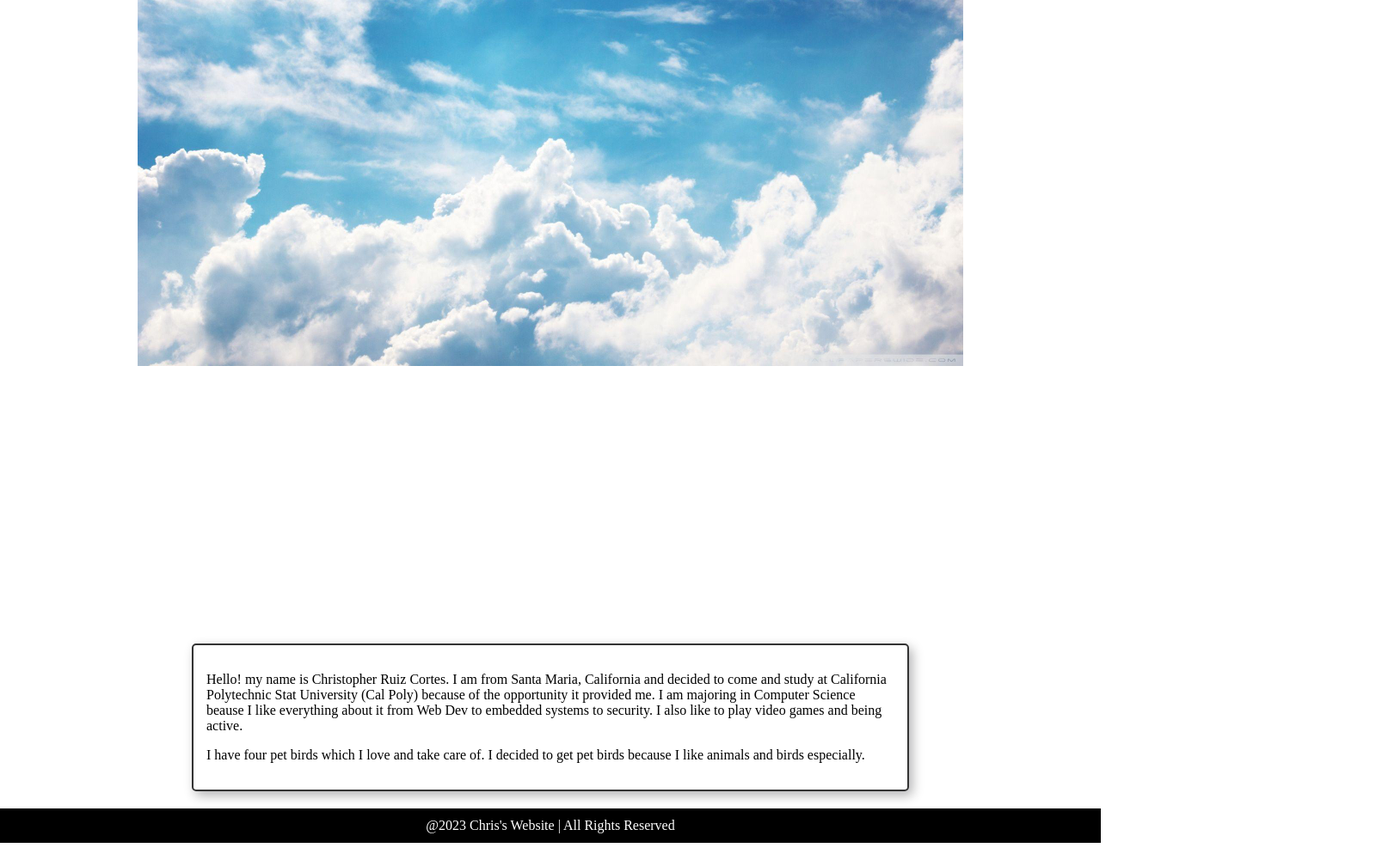
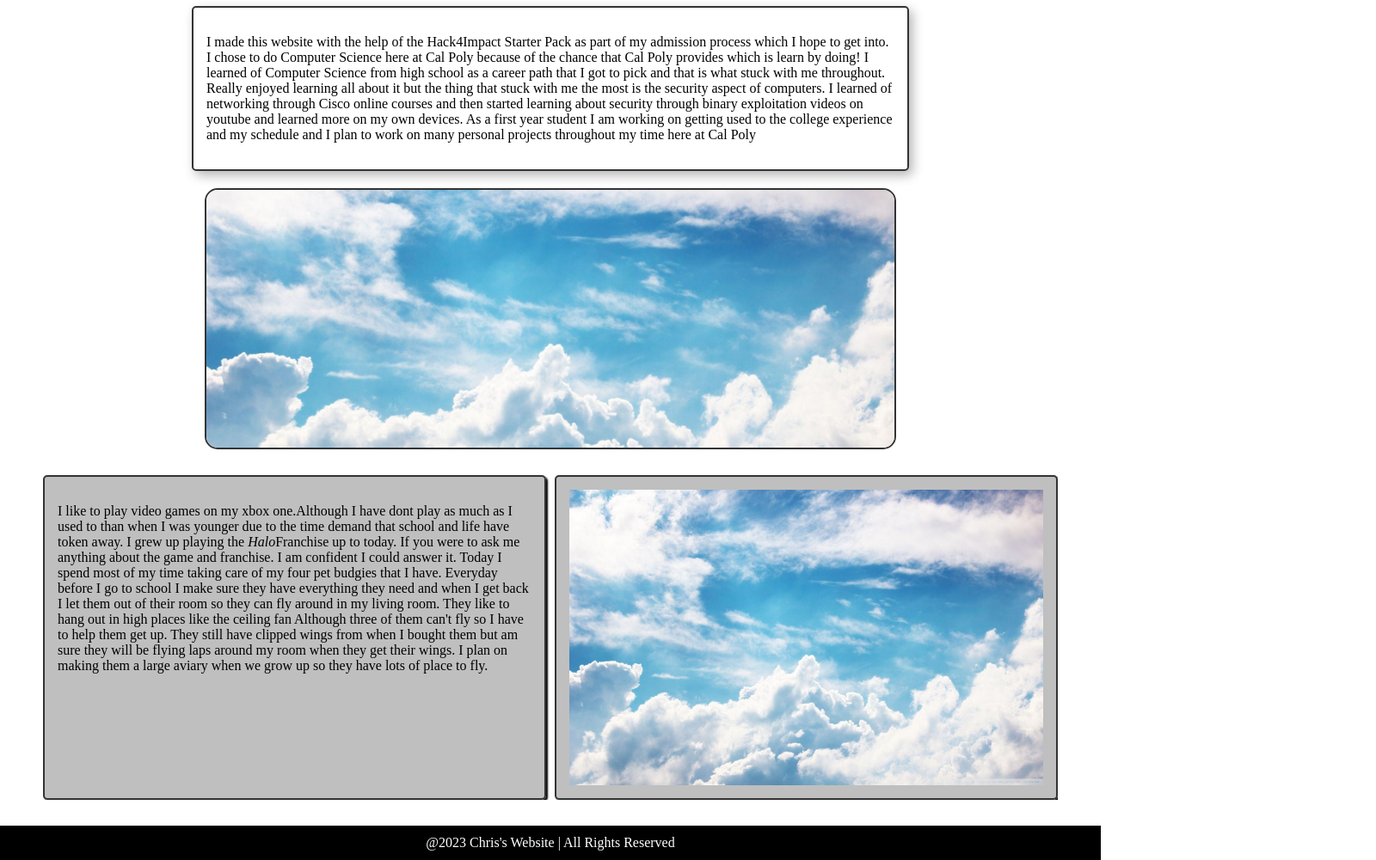
Before and after one commit to chrisgitrc/chrisgitrc.github.io, a plain HTML site: page index.html in a window 1280 px wide. Shown: the part 622-1623 px from the top of the page at 86% size, 1600 px wide, since content can reach past the window. Drawn offline with Linux system fonts and the light colour scheme.

Commit message:
feat: populate all pages with content.

```diff
--- a/index.html
+++ b/index.html
@@ -8,7 +8,7 @@
 	<Body>
 		<nav class="navbar">
 			<h1 class="logo">
-				<a href="index.html">personal website</a>
+				<a href="index.html">Christopher Ruiz Cortes</a>
 			</h1>
 			<ul class="nav-list">
 				<li><a href="index.html">Home</a></li>
@@ -19,14 +19,28 @@
 			</ul>
 		</nav>
 		<main>
-			<h1>Hello Word!</h1>
 			<div class="about">
-					<div class="about-image"><img src="clouds.jpg" alt="background image of the clouds"></div>
 					<div class="about-text">
-							<p>Hello! my name is Christopher Ruiz Cortes. I am from Santa Maria, California and decided to come and study at California Polytechnic Stat University (Cal Poly) because of the opportunity it provided me. I am majoring in Computer Science beause I like everything about it from Web Dev to embedded systems to security. I also like to play video games and being active.
+							<p>Hello! my name is Christopher Ruiz Cortes. I am from Santa Maria, California and decided to come and study at California Polytechnic State University (Cal Poly) because of the opportunity it provided me. I am majoring in Computer Science because I like everything about it from Web Development to embedded systems to security. I also like to play video games and being active aswell as nature.
 							</p>
-							<p>I have four pet birds which I love and take care of. I decided to get pet birds because I like animals and birds especially.</p>
 					</div>
+					<div class="image-container">
+						<img class="image-content" src="clouds.jpg" alt="clouds">
+					</div>
+					<h1 style="text-align:center;">About Me</h1>
+					<div class="about-text">
+							<p>I made this website with the help of the Hack4Impact Starter Pack as part of my admission process which I hope to get into. I chose to do Computer Science here at Cal Poly because of the chance that Cal Poly provides which is learn by doing! I learned of Computer Science from high school as a career path that I got to pick and that is what stuck with me throughout. Really enjoyed learning all about it but the thing that stuck with me the most is the security aspect of computers. I learned of networking through Cisco online courses and then started learning about security through binary exploitation videos on youtube and learned more on my own devices. As a first year student I am working on getting used to the college experience and my schedule and I plan to work on many personal projects throughout my time here at Cal Poly</p>
+					</div>
+					<div class="image-container">
+						<img class="image-content" src="clouds.jpg" alt="clouds">
+					</div>
+					<div class="Home-Grid">
+						<div class="Home-Grid-Ele">
+							<p>I like to play video games on my xbox one.Although I have dont play as much as I used to than when I was younger due to the time demand that school and life have token away. I grew up playing the <em>Halo</em>Franchise up to today. If you were to ask me anything about the game and franchise. I am confident I could answer it. Today I spend most of my time taking care of my four pet budgies that I have. Everyday before I go to school I make sure they have everything they need and when I get back I let them out of their room so they can fly around in my living room. They like to hang out in high places like the ceiling fan Although three of them can't fly so I have to help them get up. They still have clipped wings from when I bought them but am sure they will be flying laps around my room when they get their wings. I plan on making them a large aviary when we grow up so they have lots of place to fly. </p>
+						</div>
+						<div class="Home-Grid-Ele">
+							<img  class="image-content"src="clouds.jpg" alt="picture of birds" >
+						</div>
 			</div>
 		</main>
 
--- a/styles.css
+++ b/styles.css
@@ -83,6 +83,47 @@ main {
 	box-shadow: 4px 5px 13px rgba(0,2,5,0.3);
 	word-wrap: break-word
 }
-.about-image{
-	scale: 0.5;
+.Home-Grid {
+	margin: 30px;
+	display: grid;
+	grid-template-columns: repeat(auto-fit, minmax( 450px,1fr));
+	overflow: hidden;
+	gap: 10px;
+	max-width: 100vw;
+	}
+.Home-Grid-Ele {
+	max-width: 650px;
+	border: 2px solid #333;
+	border-radius: 5px;
+	box-shadow: 2px 2px 2px rgba(0,0,4,8.3);
+	padding: 15px;
+	overflow: hidden;
+	background-color: rgba(128,128,128,0.5);
+	}
+
+.image-container{
+	margin: 20px auto;
+	width: 800px;
+	height: 300px;
+	border: 2px solid #333;
+	border-radius: 15px;
+	overflow:hidden;
 }
+.image-content {
+	width: 100%;
+	height: 100%;
+	object-fit: cover;
+	display: block;
+
+	}
+.blog-post {
+	width: 90%;
+	padding: 30px;
+	margin: 30px;
+	justify-content: center;
+	border: 3px solid #333;
+	border-radius: 5px;
+	}
+.blog-title {
+	text-align: center;
+	}
```
Also changed, not shown: blog.html (+7 -4 lines), contact.html (+8 -4 lines), portfolio.html (+10 -2 lines).
